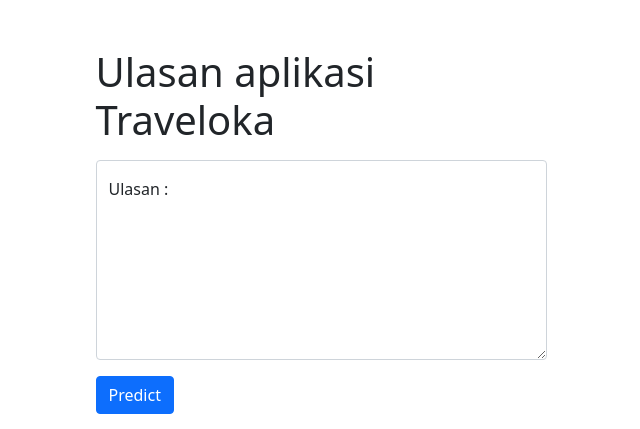
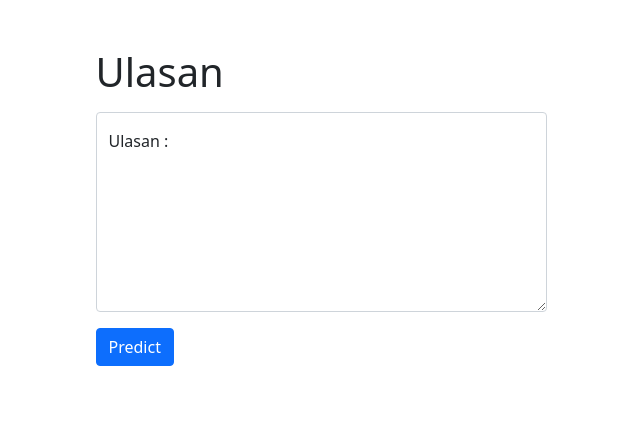
Before and after one commit to fazriridwan19/sentiment-analysis-traveloka, a Flask app: page / in a window 1280 px wide. Shown: the top 429 px of the page, without its empty margins (319-959 px from the left). Run offline with Flask 2, Linux system fonts and the light colour scheme; parts of the project's set-up code (start-up, migrations or seed data) failed here and were passed over.

Commit message:
Update index.html

```diff
--- a/templates/index.html
+++ b/templates/index.html
@@ -11,7 +11,7 @@
     <div class="container mt-5">
         <div class="row justify-content-center">
             <div class="col-md-5">
-                <h1 class="mb-3">Ulasan aplikasi Traveloka</h1>
+                <h1 class="mb-3">Ulasan</h1>
                 <form action="{{ url_for('home') }}" method="POST">
                     <div class="form-floating">
                         <textarea name="ulasan" class="form-control" placeholder="Leave a comment here" id="floatingTextarea2" style="height: 200px">{{ request.form['ulasan'] }}</textarea>
```
